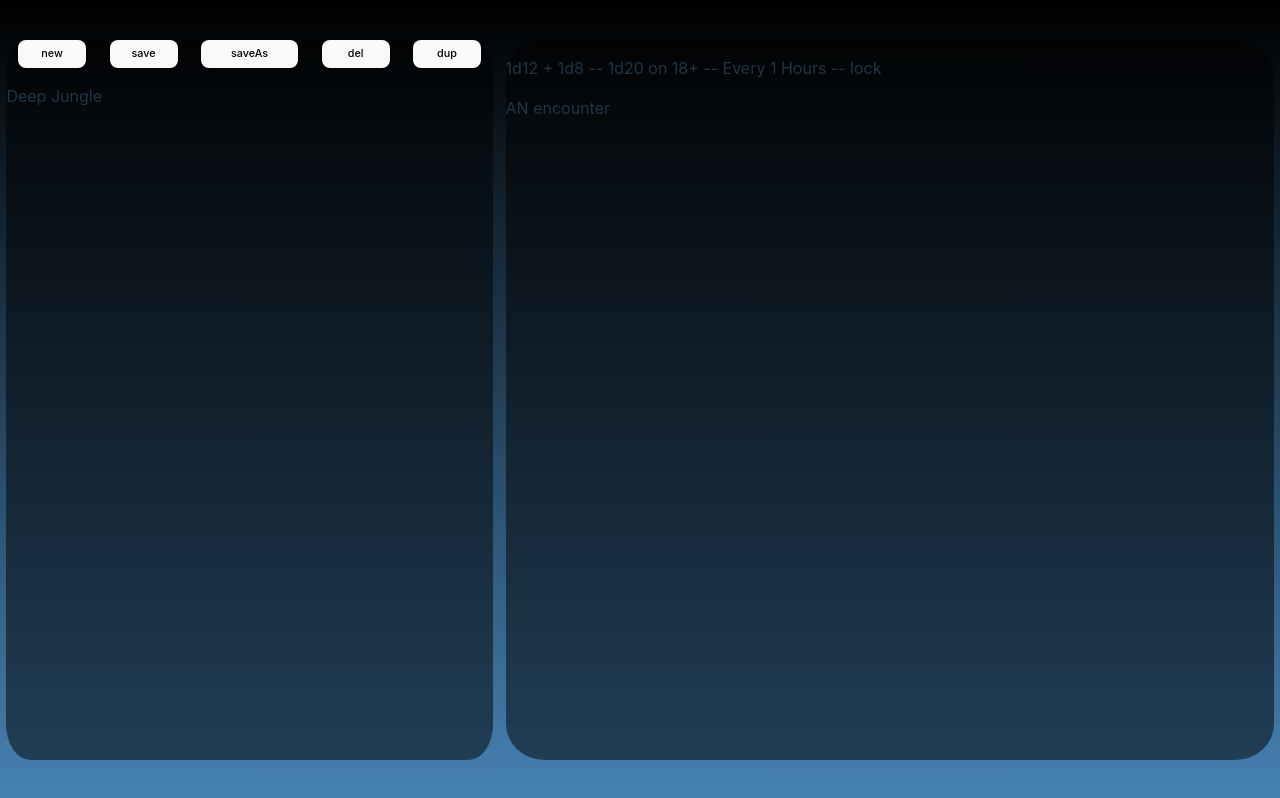
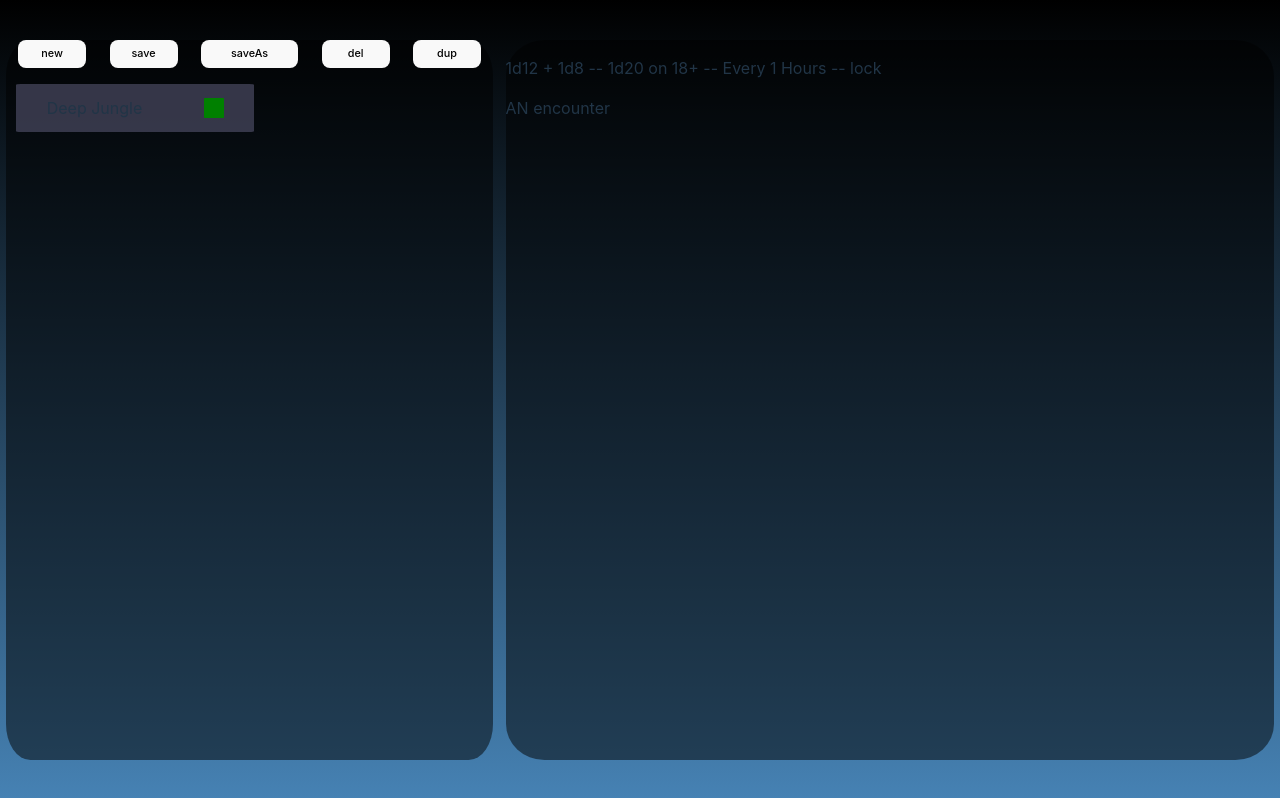
Before and after one commit to dirtOval/dm-tools, a React (Vite) app: page / in a window 1280 px wide. Built offline with nearby package versions, Linux system fonts and the light colour scheme.

Commit message:
table cards look a little better

```diff
--- a/src/Main.css
+++ b/src/Main.css
@@ -47,6 +47,33 @@ body {
   justify-content: space-around;
 }
 
+.table-list {
+  display: flex;
+  flex-direction: column;
+  align-items: start;
+  margin-top: 1rem;
+  margin-left: 0.6rem;
+}
+
+.table-card {
+  width: 50%;
+  height: 3rem;
+  /* border: 1px solid white; */
+  background-color: rgba(70, 70, 92, 0.75);
+  /* text-align: center; */
+  display: flex;
+  align-items: center;
+  justify-content: space-around;
+  border-radius: 2%;
+}
+
+.table-swatch {
+  height: 1.25rem;
+  width: 1.25rem;
+  background: green;
+  border-radius: 4%;
+}
+
 .table-selector-options button {
   width: 14%;
   font-size: 0.675rem;
--- a/src/components/Table.tsx
+++ b/src/components/Table.tsx
@@ -1,6 +1,6 @@
 const Table = () => {
   return (
-    <div>
+    <div className="table-card">
       <p>Deep Jungle</p>
       <div className="table-swatch"></div>
     </div>
```
